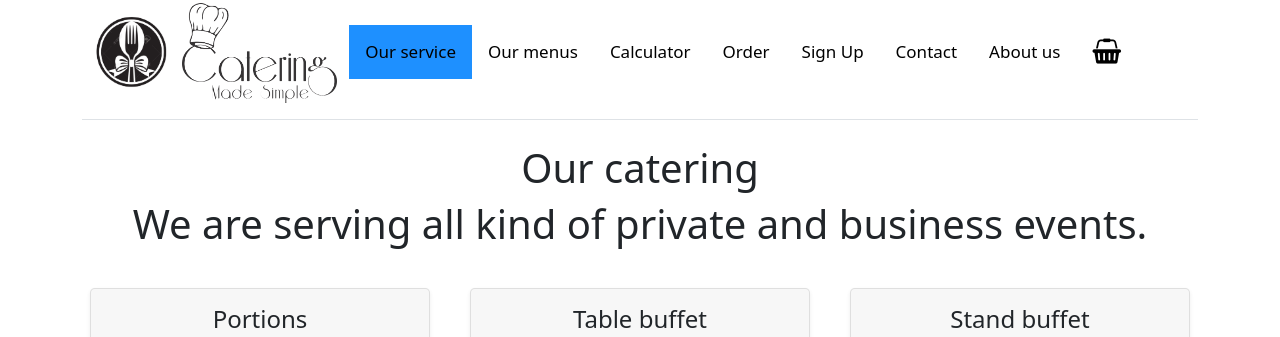
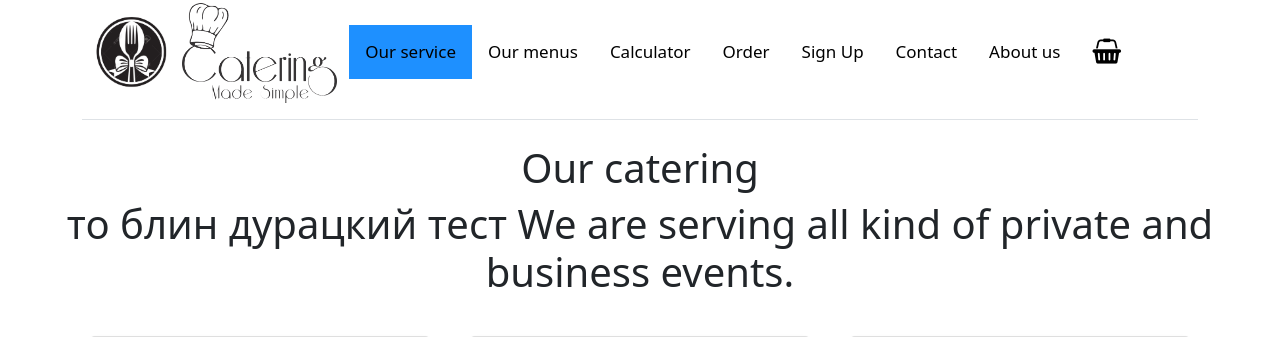
Before and after one commit to JelenaBel/pythonBlog, a Flask app: page / in a window 1280 px wide. Shown: the part 21-358 px from the top of the page. Run offline with Flask 2, Linux system fonts and the light colour scheme.

Commit message:
adding to heroku

```diff
--- a/templates/index.html
+++ b/templates/index.html
@@ -25,7 +25,7 @@
     <div class = "headerMenuList">
         <h1 class="fw-light">Our catering</h1>
 
-        <h1 class="fw-light">We are serving all kind of private and business events.</h1>
+        <h1 class="fw-light">то блин дурацкий тест We are serving all kind of private and business events.</h1>
 
 </div>
     <br>
```
